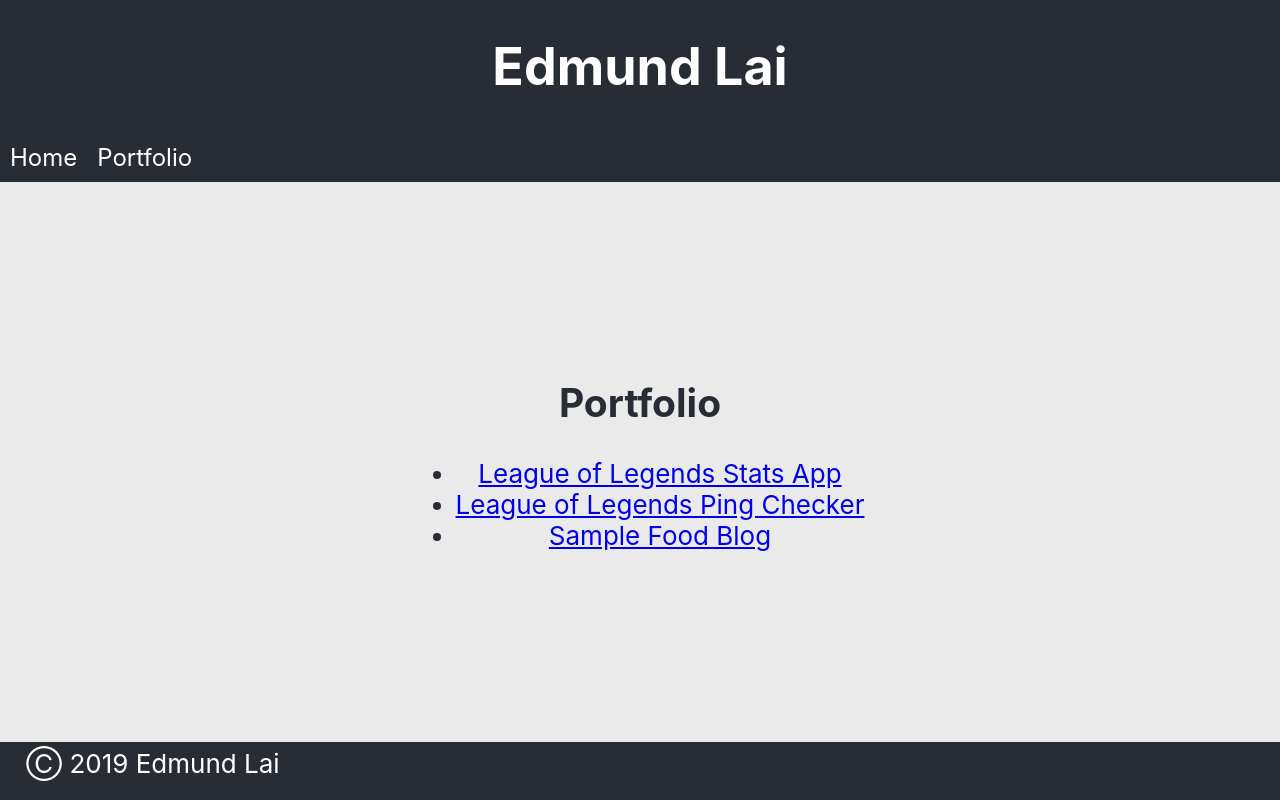
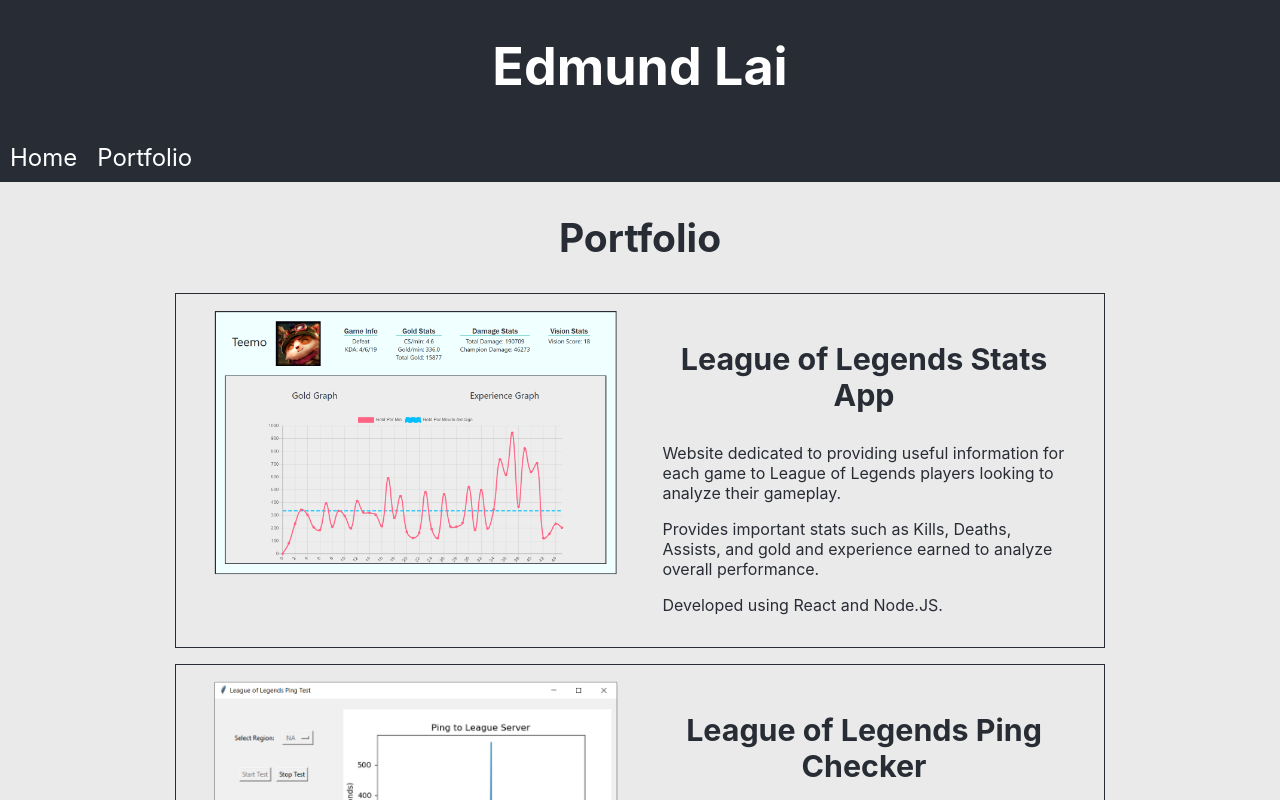
Before and after one commit to EdmundLai/EdmundLai.github.io, a React (Create React App) app in the folder client/: page /#/portfolio in a window 1280 px wide. Shown: the top 800 px of the page. Built offline with nearby package versions, Linux system fonts and the light colour scheme.

Commit message:
Added content to portfolio page.

```diff
--- /dev/null
+++ b/client/src/components/Portfolio/Portfolio.css
@@ -0,0 +1,3 @@
+.Portfolio {
+  margin-bottom: 1rem;
+}
--- a/client/src/components/Portfolio/Portfolio.js
+++ b/client/src/components/Portfolio/Portfolio.js
@@ -1,23 +1,38 @@
 import React from 'react';
+import ProjectCard from '../ProjectCard/ProjectCard';
+import './Portfolio.css';
 
 class Portfolio extends React.Component {
   render() {
+    let desc1 =
+    <>
+      <p>Website dedicated to providing useful information for each game to League of Legends players looking to analyze their gameplay.</p>
+      <p>Provides important stats such as Kills, Deaths, Assists, and gold and experience earned to analyze overall performance.</p>
+      <p>Developed using React and Node.JS.</p>
+    </>;
+    let desc2 =
+    <>
+      <p>Application developed to monitor latency to League of Legends servers outside of game, so that players can check if their internet connection is stable and won't impair their ingame performance.</p>
+      <p>Uses built in TCP/IP ping command in operating system to connect to the server IP address to check connection quality.</p>
+      <p>Developed using Python and Tkinter.</p>
+    </>
     return(
       <div className="Portfolio">
         <h2>
           Portfolio
         </h2>
-        <ul>
-          <li>
-            <a href="https://lol-stats-analysis.herokuapp.com/">League of Legends Stats App</a>
-          </li>
-          <li>
-            <a href="https://github.com/EdmundLai/League-of-Legends-Ping-App">League of Legends Ping Checker</a>
-          </li>
-          <li>
-            <a href="https://github.com/EdmundLai/react-blog">Sample Food Blog</a>
-          </li>
-        </ul>
+        <ProjectCard
+          imgsrc="/portfolio/lolstats2.png"
+          title="League of Legends Stats App"
+          description={desc1}
+          projLink="https://lol-stats-analysis.herokuapp.com/"
+        />
+        <ProjectCard
+          imgsrc="/portfolio/ping_app_demo.png"
+          title="League of Legends Ping Checker"
+          description={desc2}
+          projLink="https://github.com/EdmundLai/League-of-Legends-Ping-App/"
+        />
       </div>
     );
   }
--- /dev/null
+++ b/client/src/components/ProjectCard/ProjectCard.css
@@ -0,0 +1,25 @@
+.ProjectCard {
+  display: flex;
+  max-width: 70vw;
+  border: 0.1rem solid;
+  justify-content: space-around;
+  padding: 1rem;
+  margin: 1rem 0;
+}
+
+.ProjectImage {
+  flex-basis: 45%;
+}
+
+.ProjectImage img {
+  max-width: 100%;
+}
+
+.ProjectDescription {
+  flex-basis: 45%;
+}
+
+.DescriptionBody {
+  font-size: 1rem;
+  text-align: left;
+}
--- /dev/null
+++ b/client/src/components/ProjectCard/ProjectCard.js
@@ -0,0 +1,24 @@
+import React from 'react';
+import './ProjectCard.css';
+
+class ProjectCard extends React.Component {
+  render() {
+    return(
+      <div className="ProjectCard">
+        <div className="ProjectImage">
+          <a href={this.props.projLink}>
+            <img src={this.props.imgsrc} alt="Champion Stats Card"/>
+          </a>
+        </div>
+        <div className="ProjectDescription">
+          <h3>{this.props.title}</h3>
+          <div className="DescriptionBody">
+            {this.props.description}
+          </div>
+        </div>
+      </div>
+    );
+  }
+}
+
+export default ProjectCard;
```
Also changed, not shown: client/public/portfolio/lolstats2.PNG (added), client/public/portfolio/ping_app_demo.PNG (added).
